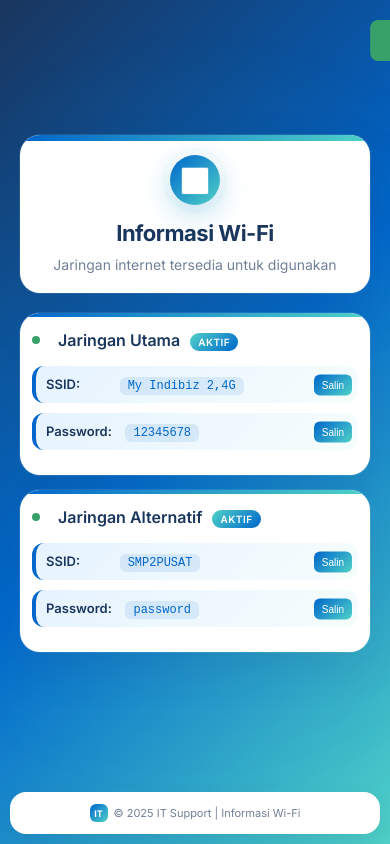
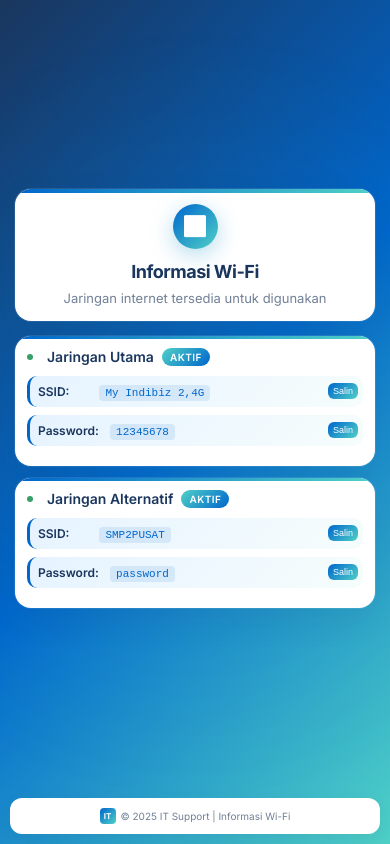
Before and after one commit to fajarainda/password_wifi, a plain HTML site: page index.html in a window 390 px wide. Shown: the top 844 px of the page. Drawn offline with Linux system fonts and the light colour scheme.

Commit message:
Update index.html

```diff
--- a/index.html
+++ b/index.html
@@ -34,7 +34,7 @@
       min-height: 100vh;
       display: flex;
       flex-direction: column;
-      padding: 20px;
+      padding: 15px;
       position: relative;
       overflow-x: hidden;
     }
@@ -62,8 +62,8 @@
       justify-content: center;
       align-items: center;
       text-align: center;
-      padding: 40px 20px;
-      max-width: 700px;
+      padding: 20px 15px;
+      max-width: 500px;
       width: 100%;
       margin: 0 auto;
       position: relative;
@@ -76,11 +76,11 @@
 
     .header {
       background: var(--white);
-      border-radius: 20px;
-      padding: 40px 30px;
-      margin-bottom: 30px;
+      border-radius: 16px;
+      padding: 25px 20px;
+      margin-bottom: 20px;
       box-shadow:
-        0 25px 50px rgba(26, 54, 93, 0.15),
+        0 20px 40px rgba(26, 54, 93, 0.12),
         0 0 0 1px rgba(255, 255, 255, 0.1);
       position: relative;
       overflow: hidden;
@@ -92,79 +92,60 @@
       top: 0;
       left: 0;
       right: 0;
-      height: 6px;
+      height: 4px;
       background: linear-gradient(90deg, var(--bumn-blue), var(--tosca-green));
-      border-radius: 20px 20px 0 0;
+      border-radius: 16px 16px 0 0;
     }
 
     .wifi-icon {
-      width: 80px;
-      height: 80px;
+      width: 60px;
+      height: 60px;
       background: linear-gradient(135deg, var(--bumn-blue), var(--tosca-green));
       border-radius: 50%;
       display: flex;
       align-items: center;
       justify-content: center;
-      margin: 0 auto 20px;
-      box-shadow: 0 8px 25px rgba(0, 102, 204, 0.3);
+      margin: 0 auto 15px;
+      box-shadow: 0 6px 20px rgba(0, 102, 204, 0.3);
       animation: pulse 3s infinite;
-      position: relative;
     }
 
     @keyframes pulse {
-      0% { box-shadow: 0 8px 25px rgba(0, 102, 204, 0.3); }
-      50% { box-shadow: 0 8px 35px rgba(79, 209, 199, 0.4); }
-      100% { box-shadow: 0 8px 25px rgba(0, 102, 204, 0.3); }
+      0% { box-shadow: 0 6px 20px rgba(0, 102, 204, 0.3); }
+      50% { box-shadow: 0 6px 25px rgba(79, 209, 199, 0.4); }
+      100% { box-shadow: 0 6px 20px rgba(0, 102, 204, 0.3); }
     }
 
     .wifi-icon::before {
       content: '📶';
-      font-size: 36px;
+      font-size: 28px;
       filter: grayscale(1) brightness(0) invert(1);
-    }
-
-    .wifi-icon::after {
-      content: '';
-      position: absolute;
-      width: 100%;
-      height: 100%;
-      border-radius: 50%;
-      border: 2px solid var(--tosca-green);
-      animation: ripple 3s infinite;
-      opacity: 0;
-    }
-
-    @keyframes ripple {
-      0% { transform: scale(1); opacity: 0.5; }
-      100% { transform: scale(1.2); opacity: 0; }
     }
 
     h1 {
       color: var(--navy-blue);
-      font-size: 32px;
+      font-size: 24px;
       font-weight: 700;
-      margin-bottom: 10px;
+      margin-bottom: 8px;
       letter-spacing: -0.5px;
     }
 
     .subtitle {
       color: var(--text-secondary);
-      font-size: 16px;
+      font-size: 14px;
       font-weight: 400;
       margin-bottom: 0;
     }
 
     .wifi-card {
       background: var(--white);
-      border-radius: 20px;
-      padding: 30px;
-      margin-bottom: 25px;
+      border-radius: 16px;
+      padding: 20px;
+      margin-bottom: 15px;
       box-shadow:
-        0 20px 40px rgba(26, 54, 93, 0.1),
+        0 15px 30px rgba(26, 54, 93, 0.08),
         0 0 0 1px rgba(255, 255, 255, 0.1);
-      max-width: 500px;
-      margin-left: auto;
-      margin-right: auto;
+      max-width: 100%;
       text-align: left;
       position: relative;
       overflow: hidden;
@@ -173,9 +154,9 @@
     }
 
     .wifi-card:hover {
-      transform: translateY(-5px);
+      transform: translateY(-3px);
       box-shadow:
-        0 30px 60px rgba(26, 54, 93, 0.15),
+        0 20px 40px rgba(26, 54, 93, 0.12),
         0 0 0 1px rgba(255, 255, 255, 0.1);
     }
 
@@ -185,40 +166,40 @@
       top: 0;
       left: 0;
       right: 0;
-      height: 4px;
+      height: 3px;
       background: linear-gradient(90deg, var(--bumn-blue), var(--tosca-green));
-      border-radius: 20px 20px 0 0;
+      border-radius: 16px 16px 0 0;
     }
 
     .wifi-card h2 {
-      font-size: 20px;
+      font-size: 16px;
       color: var(--navy-blue);
-      margin-bottom: 20px;
+      margin-bottom: 15px;
       font-weight: 600;
       display: flex;
       align-items: center;
-      gap: 10px;
+      gap: 8px;
     }
 
     .network-badge {
       background: linear-gradient(135deg, var(--tosca-green), var(--bumn-blue));
       color: var(--white);
-      font-size: 12px;
-      padding: 4px 12px;
-      border-radius: 15px;
+      font-size: 10px;
+      padding: 3px 8px;
+      border-radius: 12px;
       font-weight: 600;
       text-transform: uppercase;
       letter-spacing: 0.5px;
     }
 
     .wifi-info {
-      font-size: 16px;
+      font-size: 14px;
       color: var(--text-primary);
-      margin: 15px 0;
-      padding: 15px;
+      margin: 10px 0;
+      padding: 12px 40px 12px 12px;
       background: linear-gradient(135deg, var(--light-blue), rgba(79, 209, 199, 0.05));
-      border-radius: 12px;
-      border-left: 4px solid var(--bumn-blue);
+      border-radius: 10px;
+      border-left: 3px solid var(--bumn-blue);
       position: relative;
       transition: all 0.3s ease;
     }
@@ -231,16 +212,16 @@
     .label {
       font-weight: 600;
       color: var(--navy-blue);
-      margin-right: 10px;
+      margin-right: 8px;
       display: inline-block;
-      min-width: 80px;
+      min-width: 70px;
     }
 
     .value {
       font-family: 'Courier New', monospace;
       background: rgba(0, 102, 204, 0.1);
-      padding: 2px 8px;
-      border-radius: 6px;
+      padding: 2px 6px;
+      border-radius: 4px;
       font-weight: 500;
       color: var(--bumn-blue);
       position: relative;
@@ -248,15 +229,15 @@
 
     .copy-btn {
       position: absolute;
-      right: 10px;
+      right: 8px;
       top: 50%;
       transform: translateY(-50%);
       background: linear-gradient(135deg, var(--bumn-blue), var(--tosca-green));
       color: var(--white);
       border: none;
-      padding: 5px 10px;
-      border-radius: 8px;
-      font-size: 12px;
+      padding: 4px 8px;
+      border-radius: 6px;
+      font-size: 11px;
       cursor: pointer;
       transition: all 0.3s ease;
       opacity: 0;
@@ -269,7 +250,7 @@
 
     .copy-btn:hover {
       transform: translateY(-50%) scale(1.05);
-      box-shadow: 0 4px 15px rgba(0, 102, 204, 0.3);
+      box-shadow: 0 3px 12px rgba(0, 102, 204, 0.3);
     }
 
     .copy-btn:active {
@@ -278,11 +259,11 @@
 
     .status-indicator {
       display: inline-block;
-      width: 8px;
-      height: 8px;
+      width: 6px;
+      height: 6px;
       background: var(--success-green);
       border-radius: 50%;
-      margin-right: 8px;
+      margin-right: 6px;
       animation: blink 2s infinite;
     }
 
@@ -293,55 +274,33 @@
 
     footer {
       background: var(--white);
-      border-radius: 16px;
-      padding: 20px;
+      border-radius: 12px;
+      padding: 15px;
       margin-top: auto;
-      font-size: 14px;
+      font-size: 12px;
       color: var(--text-secondary);
-      box-shadow: 0 10px 25px rgba(26, 54, 93, 0.1);
+      box-shadow: 0 8px 20px rgba(26, 54, 93, 0.08);
       display: flex;
       justify-content: center;
       align-items: center;
-      gap: 10px;
+      gap: 8px;
       position: relative;
       z-index: 1;
       width: 100%;
-      max-width: 700px;
-      margin-left: auto;
-      margin-right: auto;
     }
 
     .footer-icon {
-      width: 24px;
-      height: 24px;
+      width: 20px;
+      height: 20px;
       background: linear-gradient(135deg, var(--bumn-blue), var(--tosca-green));
-      border-radius: 6px;
+      border-radius: 4px;
       display: flex;
       align-items: center;
       justify-content: center;
       color: var(--white);
-      font-size: 12px;
+      font-size: 10px;
       font-weight: 700;
       flex-shrink: 0;
-    }
-
-    .toast {
-      position: fixed;
-      top: 20px;
-      right: 20px;
-      background: var(--success-green);
-      color: var(--white);
-      padding: 12px 20px;
-      border-radius: 8px;
-      font-size: 14px;
-      font-weight: 500;
-      transform: translateX(100%);
-      transition: transform 0.3s ease;
-      z-index: 1000;
-    }
-
-    .toast.show {
-      transform: translateX(0);
     }
 
     /* Responsive Design */
@@ -351,113 +310,31 @@
       }
 
       .wrapper {
-        padding: 20px 10px;
-        max-width: 100%;
+        padding: 15px 10px;
       }
 
       .header {
-        padding: 25px 20px;
-        margin-bottom: 20px;
-      }
-
-      .wifi-card {
         padding: 20px 15px;
         margin-bottom: 15px;
       }
 
+      .wifi-card {
+        padding: 15px;
+        margin-bottom: 12px;
+      }
+
       h1 {
-        font-size: 24px;
+        font-size: 20px;
       }
 
       .subtitle {
-        font-size: 14px;
-      }
-
-      .wifi-icon {
-        width: 60px;
-        height: 60px;
-        margin-bottom: 15px;
-      }
-
-      .wifi-icon::before {
-        font-size: 28px;
-      }
-
-      .wifi-card h2 {
-        font-size: 18px;
-        margin-bottom: 15px;
-        flex-wrap: wrap;
-      }
-
-      .wifi-info {
-        font-size: 14px;
-        margin: 10px 0;
-        padding: 12px 50px 12px 12px;
-        position: relative;
-      }
-
-      .label {
-        min-width: 70px;
-        font-size: 14px;
-      }
-
-      .value {
         font-size: 13px;
-        word-break: break-all;
-      }
-
-      .copy-btn {
-        position: absolute;
-        right: 8px;
-        top: 50%;
-        transform: translateY(-50%);
-        opacity: 1;
-        display: block;
-        width: auto;
-        padding: 6px 10px;
-        border-radius: 6px;
-        font-size: 11px;
-      }
-
-      .network-badge {
-        font-size: 10px;
-        padding: 3px 8px;
-        margin-top: 5px;
-      }
-
-      footer {
-        padding: 15px;
-        font-size: 12px;
-        gap: 8px;
-        flex-direction: row;
-        justify-content: center;
-        align-items: center;
-        text-align: center;
-      }
-
-      .footer-icon {
-        width: 20px;
-        height: 20px;
-        font-size: 10px;
-      }
-    }
-
-    @media (max-width: 480px) {
-      .header {
-        padding: 20px 15px;
-      }
-
-      .wifi-card {
-        padding: 15px 12px;
-      }
-
-      h1 {
-        font-size: 22px;
       }
 
       .wifi-icon {
         width: 50px;
         height: 50px;
+        margin-bottom: 12px;
       }
 
       .wifi-icon::before {
@@ -465,12 +342,14 @@
       }
 
       .wifi-card h2 {
-        font-size: 16px;
+        font-size: 15px;
+        margin-bottom: 12px;
       }
 
       .wifi-info {
         font-size: 13px;
-        padding: 10px 45px 10px 10px;
+        margin: 8px 0;
+        padding: 10px 35px 10px 10px;
       }
 
       .label {
@@ -483,7 +362,8 @@
       }
 
       .copy-btn {
-        padding: 5px 8px;
+        opacity: 1;
+        padding: 4px 6px;
         font-size: 10px;
         right: 6px;
       }
@@ -498,6 +378,70 @@
         width: 18px;
         height: 18px;
         font-size: 9px;
+      }
+    }
+
+    @media (max-width: 480px) {
+      .wrapper {
+        padding: 10px 5px;
+      }
+
+      .header {
+        padding: 15px 12px;
+      }
+
+      .wifi-card {
+        padding: 12px;
+      }
+
+      h1 {
+        font-size: 18px;
+      }
+
+      .wifi-icon {
+        width: 45px;
+        height: 45px;
+      }
+
+      .wifi-icon::before {
+        font-size: 20px;
+      }
+
+      .wifi-card h2 {
+        font-size: 14px;
+        margin-bottom: 10px;
+      }
+
+      .wifi-info {
+        font-size: 12px;
+        padding: 8px 32px 8px 8px;
+      }
+
+      .label {
+        min-width: 50px;
+        font-size: 12px;
+      }
+
+      .value {
+        font-size: 11px;
+      }
+
+      .copy-btn {
+        padding: 3px 5px;
+        font-size: 9px;
+        right: 5px;
+      }
+
+      footer {
+        padding: 10px;
+        font-size: 10px;
+        gap: 5px;
+      }
+
+      .footer-icon {
+        width: 16px;
+        height: 16px;
+        font-size: 8px;
       }
     }
 
@@ -563,12 +507,10 @@
     <span>&copy; 2025 IT Support | Informasi Wi-Fi</span>
   </footer>
 
-  <div class="toast" id="toast">Berhasil disalin!</div>
-
   <script>
     function copyToClipboard(text) {
       navigator.clipboard.writeText(text).then(function() {
-        showToast();
+        // Copy successful - no notification
       }).catch(function() {
         // Fallback for older browsers
         const textArea = document.createElement('textarea');
@@ -577,16 +519,7 @@
         textArea.select();
         document.execCommand('copy');
         document.body.removeChild(textArea);
-        showToast();
       });
-    }
-
-    function showToast() {
-      const toast = document.getElementById('toast');
-      toast.classList.add('show');
-      setTimeout(() => {
-        toast.classList.remove('show');
-      }, 3000);
     }
   </script>
 </body>
```
